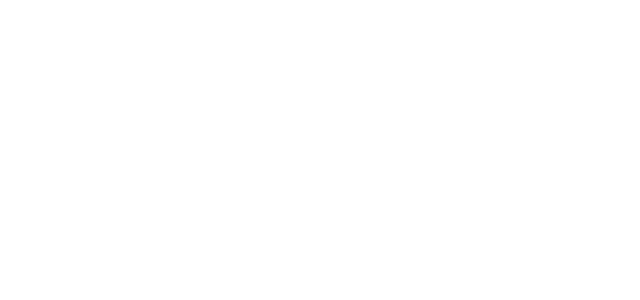
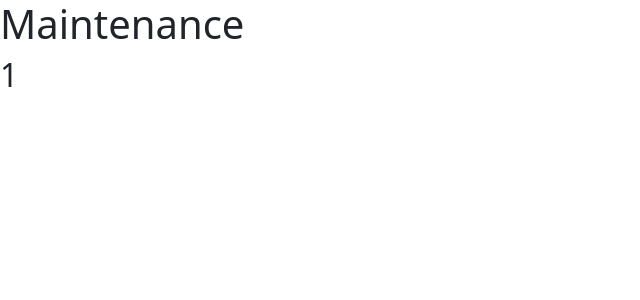
Before and after one commit to youngcharleslucas/MaintenanceTrackerReact, a React (Create React App) app: page /maintenance/1 in a window 1280 px wide. Before the commit this address had no page. Shown: the top 300 px of the page, without its empty margins (0-640 px from the left). Built offline with nearby package versions, Linux system fonts and the light colour scheme.

Commit message:
Maintenance page displays vehicle_Id

```diff
--- a/src/components/App.jsx
+++ b/src/components/App.jsx
@@ -3,6 +3,7 @@ import { BrowserRouter as Router, Routes, Route } from "react-router-dom";
 import jwtDecode from "jwt-decode";
 import Home from "./Home/home";
 import Login from "./Login/login"
+import Maintenance from "./Maintenance/maintenance"
 import "bootstrap/dist/css/bootstrap.min.css"
 
 
@@ -32,6 +33,7 @@ class App extends Component {
                     <Routes>
                         <Route path="/" element={<Home user={user} />} />
                         <Route path="/login" element={<Login />} />
+                        <Route path="/maintenance/:vehicle_Id" element={<Maintenance  />} />
                     </Routes>
                 </Router>
             </div>
--- a/src/components/GarageVehicles/garageVehicles.jsx
+++ b/src/components/GarageVehicles/garageVehicles.jsx
@@ -1,6 +1,7 @@
 import React, { useState, useEffect } from 'react';
 import { Container, Card, CardGroup, DropdownButton, Dropdown } from 'react-bootstrap';
 import axios from 'axios';
+import Maintenance from '../Maintenance/maintenance';
 
 
 const GarageVehicles = (props) => {
@@ -32,7 +33,8 @@ const GarageVehicles = (props) => {
                                 <Dropdown.Item href="/">Update Miles</Dropdown.Item>
                                 <Dropdown.Item href="/">Logs</Dropdown.Item>
                                 <Dropdown.Item href="/">Parts</Dropdown.Item>
-                                <Dropdown.Item href="/">Maintenance</Dropdown.Item>
+                                {console.log(e)}
+                                <Dropdown.Item href={`/maintenance/${e.id}`} >Maintenance</Dropdown.Item>
                                 <Dropdown.Item href="/">Alerts</Dropdown.Item>
                             </DropdownButton>
                         </Card.Body>
--- a/src/components/Maintenance/maintenance.jsx
+++ b/src/components/Maintenance/maintenance.jsx
@@ -1,10 +1,14 @@
 import React, { useState } from 'react';
 import axios from 'axios'
+import { useParams } from 'react-router-dom';
 
 const Maintenance = (props) => {
 
+    const {vehicle_Id} = useParams();
+
     return (
-        <h1>Maintenance</h1>
+        <><h1>Maintenance</h1>
+        <h2>{vehicle_Id}</h2></>
     );
 }
 
```
